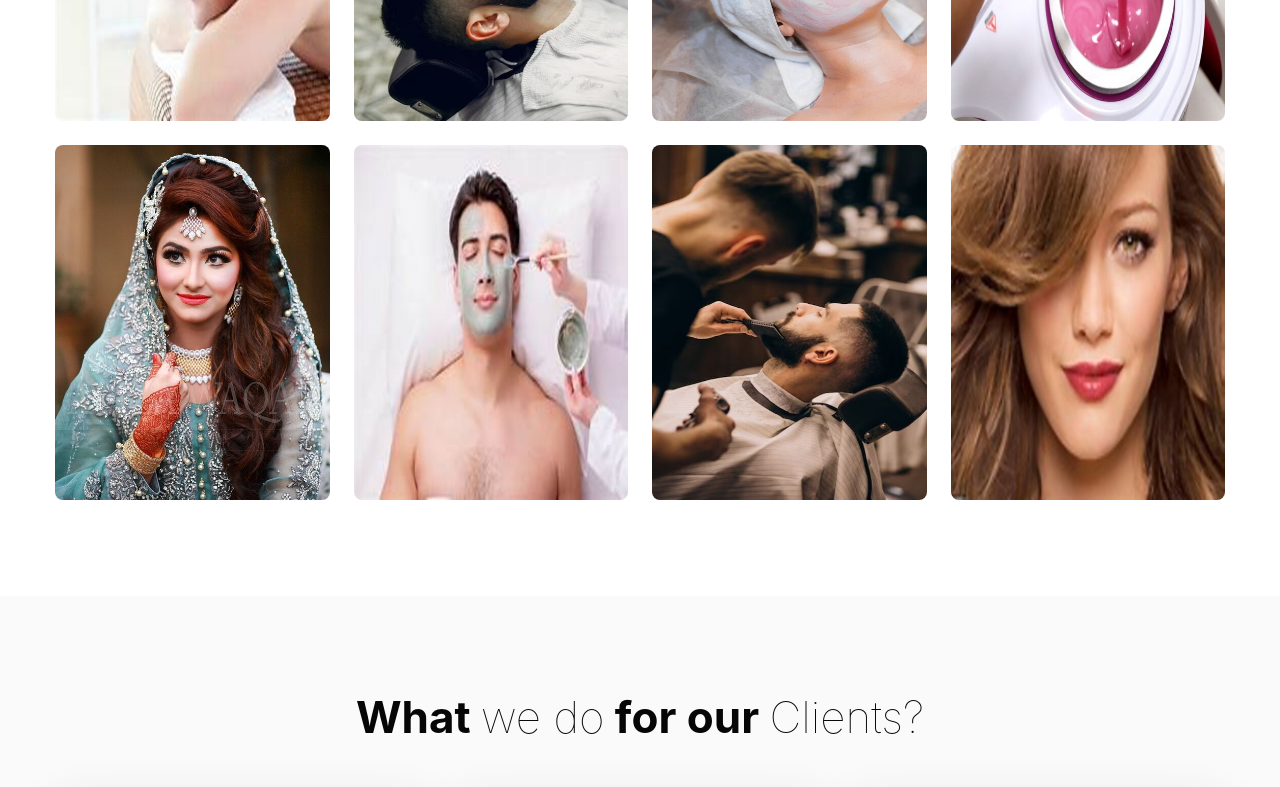
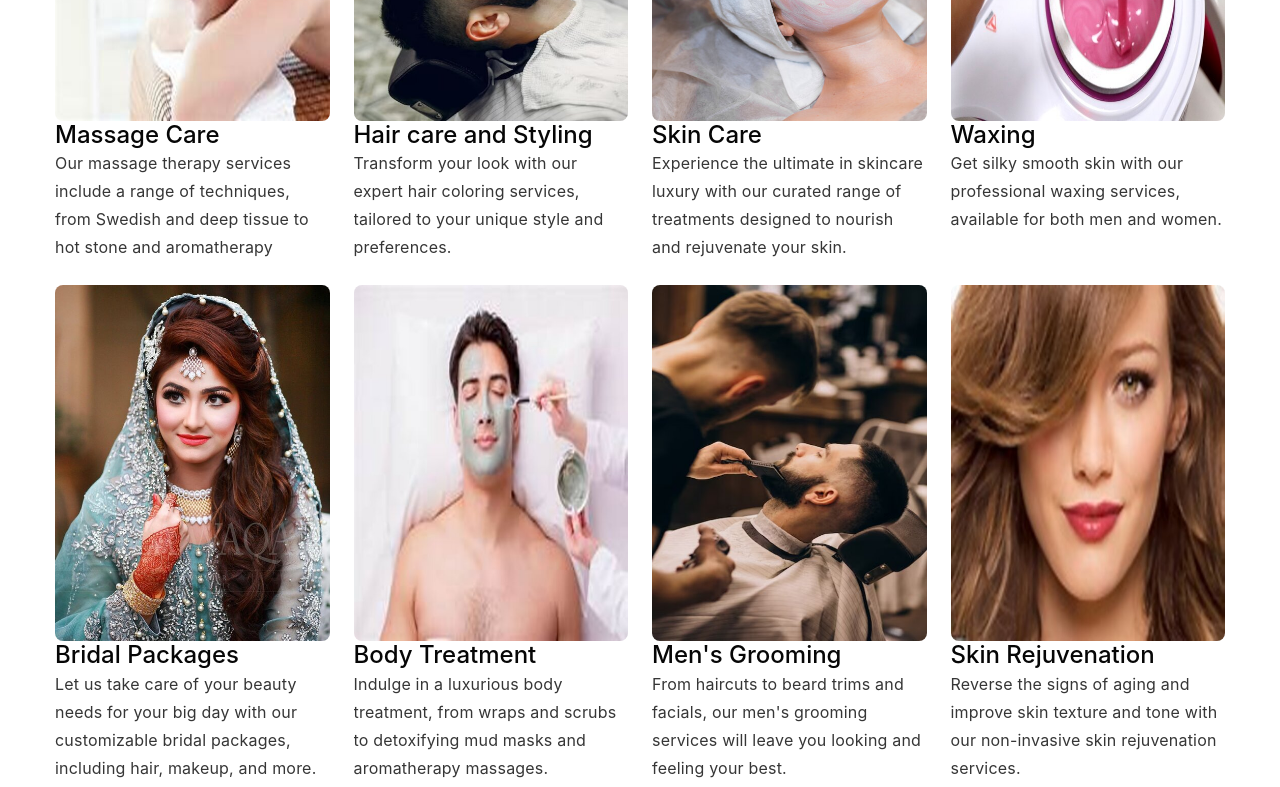
Before and after one commit to neethurajeev/gsrdivine, a plain HTML site: page services.html in a window 1280 px wide. Shown: the part 800-1587 px from the top of the page. Drawn offline with Linux system fonts and the light colour scheme.

Commit message:
Update services.html

```diff
--- a/services.html
+++ b/services.html
@@ -20,7 +20,8 @@ Author URL: http://w3layouts.com
         <div class="container">
             <nav class="navbar navbar-expand-lg navbar-light">
                 <a class="navbar-brand" href="index.html">
-                    GSR<span> - Divine</span>
+                    <img src="assets/IMAGE/[removal.ai]_d218e90e-ac8c-4ee1-8dcd-27ae3e4fa2cd-gsr-logo.png" alt=""
+                                class="img-logo" />
                 </a>
                 <button class="navbar-toggler collapsed" type="button" data-bs-toggle="collapse"
                     data-bs-target="#navbarScroll" aria-controls="navbarScroll" aria-expanded="false"
@@ -70,16 +71,14 @@ Author URL: http://w3layouts.com
         <div class="container py-lg-5 py-md-4 py-2">
             <h3 class="title-style text-center mb-lg-5 mb-4">Services we're <span>offering</span></h3>
             <div class="row">
-
-
                 <div class="col-lg-3 col-sm-6 mt-4">
-                    <div class="grids5-info">
+                    <div class="grids5">
                         <a href="services.html" class="blog-image d-block zoom"><img src="assets/IMAGE/s11.jpg" alt=""
                                 class="img-fluid radius-image" />
-                            <div class="image-overlay">
-                                <h4>Massage Care
+                            <div class="image">
+                                <h4 class="servicehead">Massage Care
                                     </h4>
-                                <p>Our massage therapy services include a range of techniques, from Swedish and deep tissue to hot stone and aromatherapy</p>
+                                <p class="servicebody">Our massage therapy services include a range of techniques, from Swedish and deep tissue to hot stone and aromatherapy</p>
                             </div>
 
                         </a>
@@ -87,13 +86,13 @@ Author URL: http://w3layouts.com
                 </div>
 
                 <div class="col-lg-3 col-sm-6 mt-4">
-                    <div class="grids5-info">
+                    <div class="grids5">
                         <a href="services.html" class="blog-image d-block zoom"><img src="assets/IMAGE/s2.jpg" alt=""
                                 class="img-fluid radius-image" />
-                            <div class="image-overlay">
-                                <h4>Hair care and Styling
+                            <div class="image">
+                                <h4 class="servicehead">Hair care and Styling
                                     </h4>
-                                <p>Transform your look with our expert hair coloring services, tailored to your unique style and preferences.</p>
+                                <p class="servicebody">Transform your look with our expert hair coloring services, tailored to your unique style and preferences.</p>
                             </div>
 
                         </a>
@@ -101,26 +100,26 @@ Author URL: http://w3layouts.com
                 </div>
 
                 <div class="col-lg-3 col-sm-6 mt-4">
-                    <div class="grids5-info">
+                    <div class="grids5">
                         <a href="services.html" class="blog-image d-block zoom"><img src="assets/IMAGE/s3.jpg" alt=""
                                 class="img-fluid radius-image" />
-                            <div class="image-overlay">
-                                <h4>Skin Care
+                            <div class="image">
+                                <h4 class="servicehead">Skin Care
                                     </h4>
-                                <p>Experience the ultimate in skincare luxury with our curated range of treatments designed to nourish and rejuvenate your skin.</p>
+                                <p class="servicebody">Experience the ultimate in skincare luxury with our curated range of treatments designed to nourish and rejuvenate your skin.</p>
                             </div>
 
                         </a>
                     </div>
                 </div>
                 <div class="col-lg-3 col-sm-6 mt-4">
-                    <div class="grids5-info">
+                    <div class="grids5">
                         <a href="services.html" class="blog-image d-block zoom"><img src="assets/IMAGE/s4.jpg" alt=""
                                 class="img-fluid radius-image" />
-                            <div class="image-overlay">
-                                <h4>Waxing
+                            <div class="image">
+                                <h4 class="servicehead">Waxing
                                     </h4>
-                                <p>Get silky smooth skin with our professional waxing services, available for both men and women.</p>
+                                <p class="servicebody">Get silky smooth skin with our professional waxing services, available for both men and women.</p>
                             </div>
 
                         </a>
@@ -130,10 +129,10 @@ Author URL: http://w3layouts.com
                     <div class="grids5-info">
                         <a href="services.html" class="blog-image d-block zoom"><img src="assets/IMAGE/s5.jpg" alt=""
                                 class="img-fluid radius-image" />
-                            <div class="image-overlay">
-                                <h4>Bridal Packages
+                            <div class="image">
+                                <h4 class="servicehead">Bridal Packages
                                     </h4>
-                                <p>Let us take care of your beauty needs for your big day with our customizable bridal packages, including hair, makeup, and more.</p>
+                                <p class="servicebody">Let us take care of your beauty needs for your big day with our customizable bridal packages, including hair, makeup, and more.</p>
                             </div>
 
                         </a>
@@ -143,10 +142,10 @@ Author URL: http://w3layouts.com
                     <div class="grids5-info">
                         <a href="services.html" class="blog-image d-block zoom"><img src="assets/IMAGE/body.jpg" alt=""
                                 class="img-fluid radius-image" />
-                            <div class="image-overlay">
-                                <h4>Body Treatment
+                            <div class="image">
+                                <h4 class="servicehead"> Body Treatment
                                     </h4>
-                                <p>Indulge in a luxurious body treatment, from wraps and scrubs to detoxifying mud masks and aromatherapy massages.</p>
+                                <p class="servicebody">Indulge in a luxurious body treatment, from wraps and scrubs to detoxifying mud masks and aromatherapy massages.</p>
                             </div>
 
                         </a>
@@ -156,10 +155,10 @@ Author URL: http://w3layouts.com
                     <div class="grids5-info">
                         <a href="services.html" class="blog-image d-block zoom"><img src="assets/IMAGE/haie2.jpg" alt=""
                                 class="img-fluid radius-image" />
-                            <div class="image-overlay">
-                                <h4>Men's Grooming
+                            <div class="image">
+                                <h4 class="servicehead">Men's Grooming
                                     </h4>
-                                <p>From haircuts to beard trims and facials, our men's grooming services will leave you looking and feeling your best.</p>
+                                <p class="servicebody">From haircuts to beard trims and facials, our men's grooming services will leave you looking and feeling your best.</p>
                             </div>
 
                         </a>
@@ -169,10 +168,10 @@ Author URL: http://w3layouts.com
                     <div class="grids5-info">
                         <a href="services.html" class="blog-image d-block zoom"><img src="assets/IMAGE/skin.jpg" alt=""
                                 class="img-fluid radius-image" />
-                            <div class="image-overlay">
-                                <h4>Skin Rejuvenation
+                            <div class="image">
+                                <h4 class="servicehead">Skin Rejuvenation
                                     </h4>
-                                <p>Reverse the signs of aging and improve skin texture and tone with our non-invasive skin rejuvenation services.</p>
+                                <p class="servicebody">Reverse the signs of aging and improve skin texture and tone with our non-invasive skin rejuvenation services.</p>
                             </div>
 
                         </a>
```
